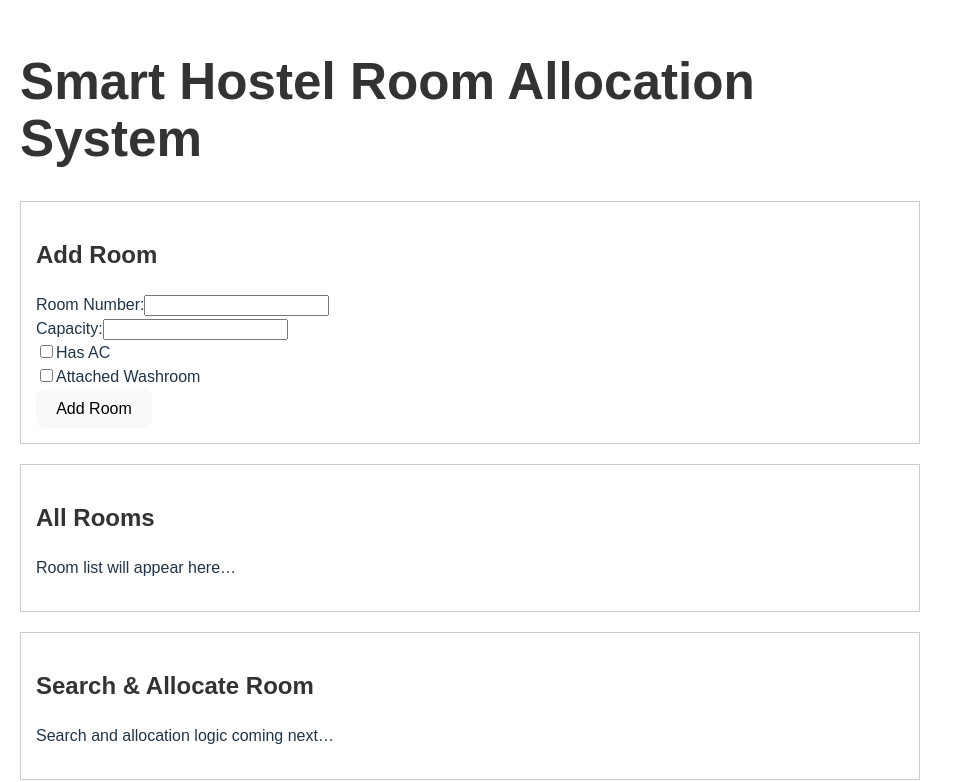
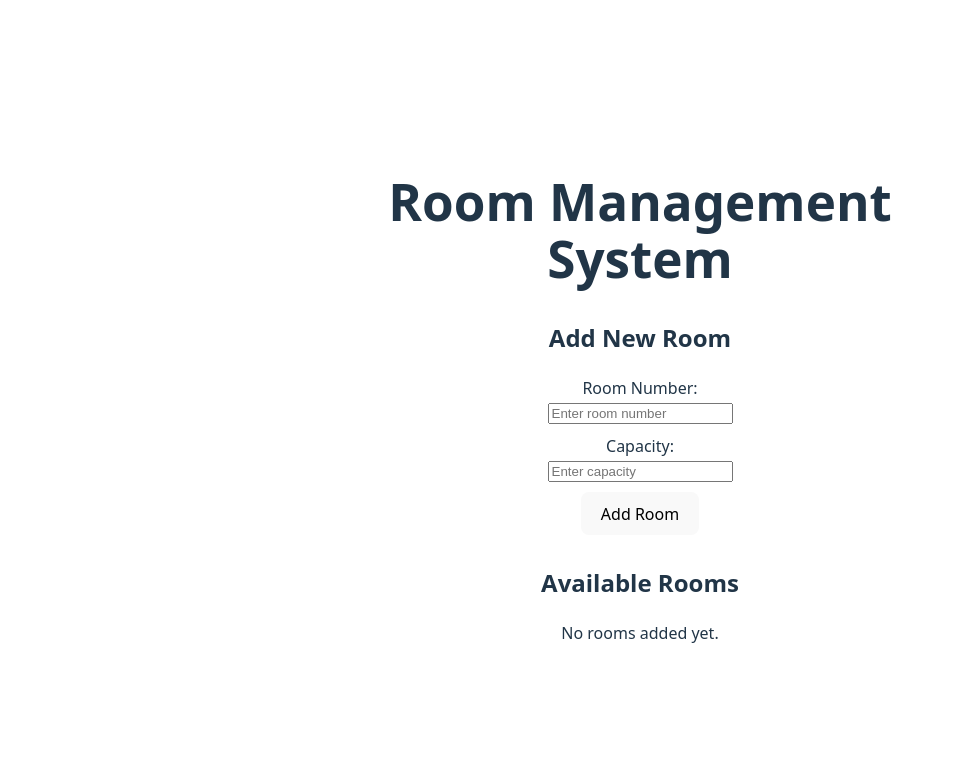
Before and after one commit to AkhilaSanga/smart-hostel-room-allocation, a React (Vite) app: page / in a window 1280 px wide. Shown: the top 782 px of the page, without its empty margins (0-963 px from the left). Built offline with nearby package versions, Linux system fonts and the light colour scheme.

Commit message:
Add structured UI with headings and sections

```diff
--- a/src/App.jsx
+++ b/src/App.jsx
@@ -1,19 +1,81 @@
 import { useState } from "react";
-import AddRoom from "./components/AddRoom";
-import RoomList from "./components/RoomList";
-import SearchAllocate from "./components/SearchAllocate";
-import "./styles/main.css";
+import "./App.css";
 
 function App() {
+  const [roomNumber, setRoomNumber] = useState("");
+  const [capacity, setCapacity] = useState("");
   const [rooms, setRooms] = useState([]);
 
+  const handleSubmit = (e) => {
+    e.preventDefault();
+
+    if (!roomNumber || !capacity) return;
+
+    const newRoom = {
+      id: Date.now(),
+      roomNumber,
+      capacity,
+    };
+
+    setRooms([...rooms, newRoom]);
+
+    // Reset form
+    setRoomNumber("");
+    setCapacity("");
+  };
+
   return (
-    <div className="container">
-      <h1>Smart Hostel Room Allocation System</h1>
+    <div style={{ padding: "20px", maxWidth: "600px", margin: "0 auto" }}>
+      {/* Page Title */}
+      <h1>Room Management System</h1>
 
-      <AddRoom rooms={rooms} setRooms={setRooms} />
-      <RoomList rooms={rooms} />
-      <SearchAllocate rooms={rooms} />
+      {/* Section 1: Add Room Form */}
+      <section style={{ marginBottom: "30px" }}>
+        <h2>Add New Room</h2>
+
+        <form onSubmit={handleSubmit}>
+          <div style={{ marginBottom: "10px" }}>
+            <label>Room Number:</label>
+            <br />
+            <input
+              type="text"
+              value={roomNumber}
+              onChange={(e) => setRoomNumber(e.target.value)}
+              placeholder="Enter room number"
+            />
+          </div>
+
+          <div style={{ marginBottom: "10px" }}>
+            <label>Capacity:</label>
+            <br />
+            <input
+              type="number"
+              value={capacity}
+              onChange={(e) => setCapacity(e.target.value)}
+              placeholder="Enter capacity"
+            />
+          </div>
+
+          <button type="submit">Add Room</button>
+        </form>
+      </section>
+
+      {/* Section 2: Room List */}
+      <section>
+        <h2>Available Rooms</h2>
+
+        {rooms.length === 0 ? (
+          <p>No rooms added yet.</p>
+        ) : (
+          <ul>
+            {rooms.map((room) => (
+              <li key={room.id}>
+                Room {room.roomNumber} — Capacity: {room.capacity}
+              </li>
+            ))}
+          </ul>
+        )}
+      </section>
     </div>
   );
 }
```
